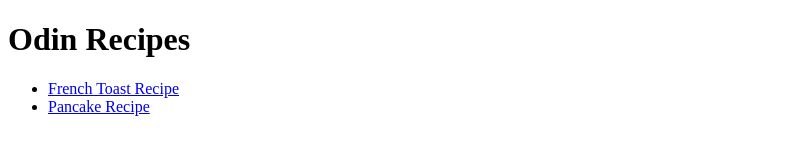
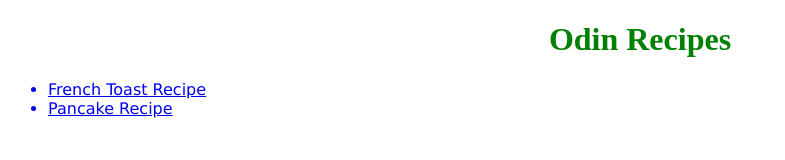
Before and after one commit to biotroph/odin-recipes, a plain HTML site: page index.html in a window 1280 px wide. Shown: the whole page, without its empty margins (0-785 px from the left). Drawn offline with Linux system fonts and the light colour scheme.

Commit message:
add random css

```diff
--- a/index.html
+++ b/index.html
@@ -5,9 +5,10 @@
     <meta http-equiv="X-UA-Compatible" content="IE=edge">
     <meta name="viewport" content="width=device-width, initial-scale=1.0">
     <title>Document</title>
+    <link rel="stylesheet" href="style.css">
 </head>
 <body>
-    <h1>Odin Recipes</h1>
+    <h1 class="title">Odin Recipes</h1>
 
     <ul>
         <li><a href="./recipes/frenchtoast.html">French Toast Recipe</a></li>
--- /dev/null
+++ b/recipes/style.css
@@ -0,0 +1,4 @@
+ol {
+    font-family: Verdana;
+    color: yellowgreen;
+}
--- /dev/null
+++ b/style.css
@@ -0,0 +1,10 @@
+ul {
+    color:blue;
+    text-align: justify;
+    font-family: Verdana, Geneva, Tahoma, sans-serif;
+}
+
+h1 {
+    color:green;
+    text-align: center;
+}
```
Also changed, not shown: recipes/frenchtoast.html (+1 -1 lines), recipes/pancakes.html (+6 -0 lines).
